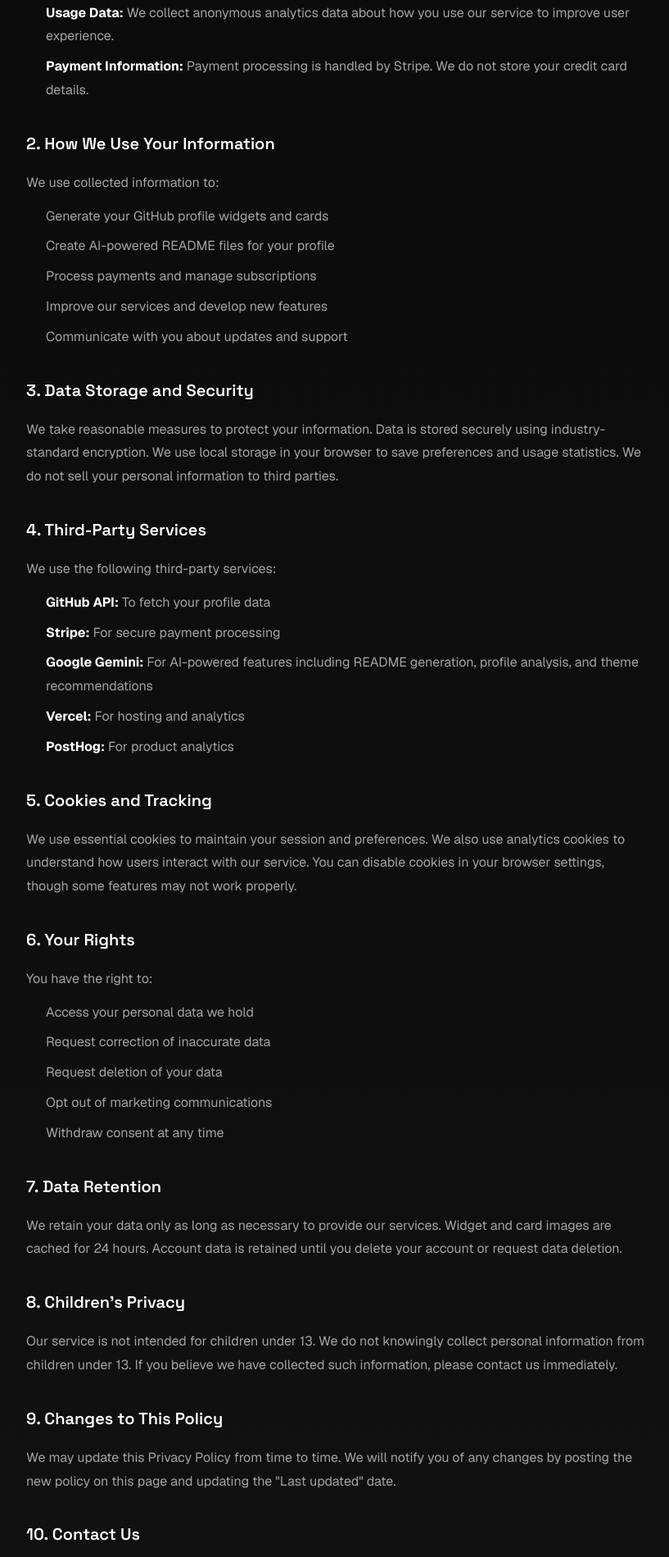
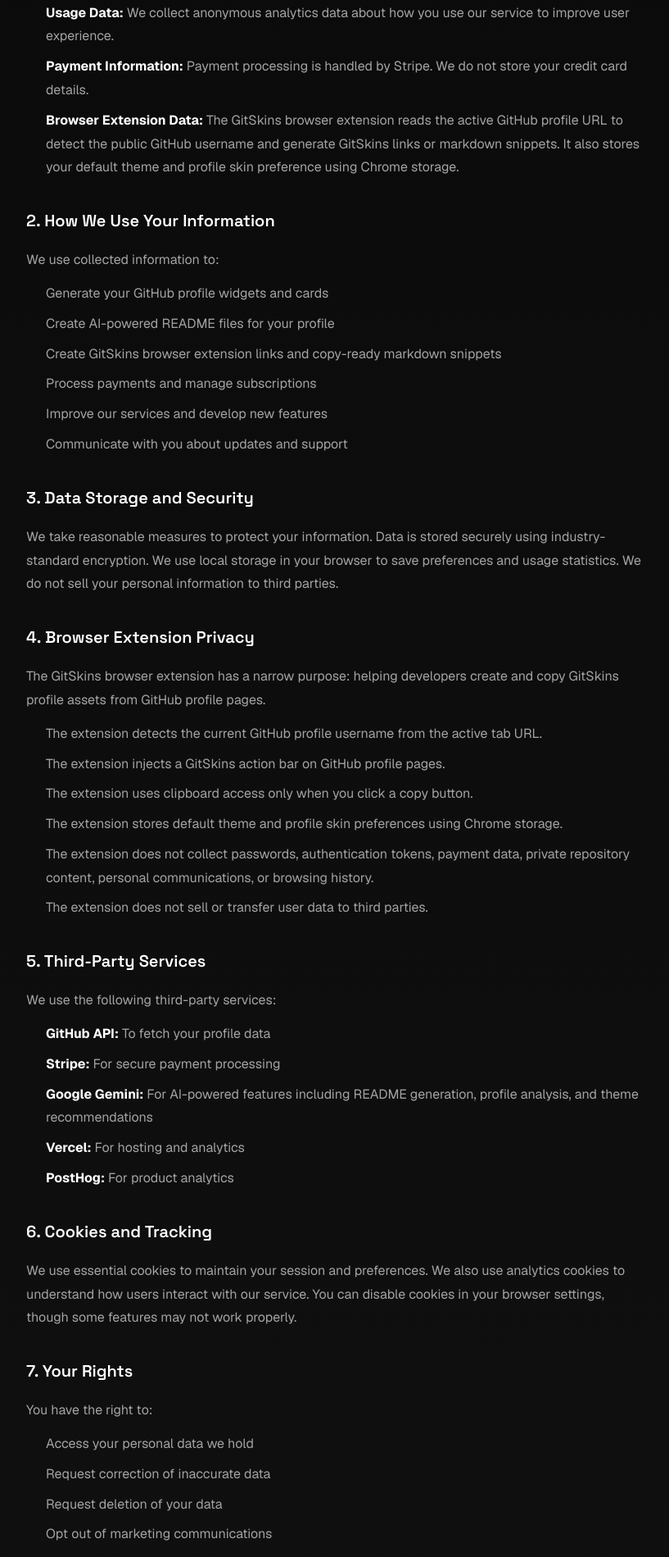
Before and after one commit to asamassekou10/GitSkins, a Next.js app: page /privacy in a window 1280 px wide. Shown: the part 540-2439 px from the top of the page at 82% size, without its empty margins (228-1045 px from the left). Built offline with nearby package versions, Linux system fonts and the light colour scheme; no server answers.

Commit message:
Update extension privacy and support disclosures

```diff
--- a/src/app/privacy/page.tsx
+++ b/src/app/privacy/page.tsx
@@ -42,7 +42,7 @@
         </h1>
 
         <p style={{ color: '#888', marginBottom: '40px' }}>
-          Last updated: January 25, 2026
+          Last updated: May 3, 2026
         </p>
 
         {/* Content */}
@@ -70,6 +70,12 @@
                 <strong style={{ color: '#fff' }}>Payment Information:</strong> Payment processing is handled
                 by Stripe. We do not store your credit card details.
               </li>
+              <li style={{ marginBottom: '8px' }}>
+                <strong style={{ color: '#fff' }}>Browser Extension Data:</strong> The GitSkins browser extension
+                reads the active GitHub profile URL to detect the public GitHub username and generate GitSkins
+                links or markdown snippets. It also stores your default theme and profile skin preference using
+                Chrome storage.
+              </li>
             </ul>
           </section>
 
@@ -81,6 +87,7 @@
             <ul style={{ paddingLeft: '24px', marginTop: '12px' }}>
               <li style={{ marginBottom: '8px' }}>Generate your GitHub profile widgets and cards</li>
               <li style={{ marginBottom: '8px' }}>Create AI-powered README files for your profile</li>
+              <li style={{ marginBottom: '8px' }}>Create GitSkins browser extension links and copy-ready markdown snippets</li>
               <li style={{ marginBottom: '8px' }}>Process payments and manage subscriptions</li>
               <li style={{ marginBottom: '8px' }}>Improve our services and develop new features</li>
               <li style={{ marginBottom: '8px' }}>Communicate with you about updates and support</li>
@@ -100,7 +107,25 @@
 
           <section style={{ marginBottom: '32px' }}>
             <h2 style={{ fontSize: '20px', fontWeight: 600, color: '#fff', marginBottom: '16px' }}>
-              4. Third-Party Services
+              4. Browser Extension Privacy
+            </h2>
+            <p style={{ marginBottom: '12px' }}>
+              The GitSkins browser extension has a narrow purpose: helping developers create and copy GitSkins
+              profile assets from GitHub profile pages.
+            </p>
+            <ul style={{ paddingLeft: '24px', marginTop: '12px' }}>
+              <li style={{ marginBottom: '8px' }}>The extension detects the current GitHub profile username from the active tab URL.</li>
+              <li style={{ marginBottom: '8px' }}>The extension injects a GitSkins action bar on GitHub profile pages.</li>
+              <li style={{ marginBottom: '8px' }}>The extension uses clipboard access only when you click a copy button.</li>
+              <li style={{ marginBottom: '8px' }}>The extension stores default theme and profile skin preferences using Chrome storage.</li>
+              <li style={{ marginBottom: '8px' }}>The extension does not collect passwords, authentication tokens, payment data, private repository content, personal communications, or browsing history.</li>
+              <li style={{ marginBottom: '8px' }}>The extension does not sell or transfer user data to third parties.</li>
+            </ul>
+          </section>
+
+          <section style={{ marginBottom: '32px' }}>
+            <h2 style={{ fontSize: '20px', fontWeight: 600, color: '#fff', marginBottom: '16px' }}>
+              5. Third-Party Services
             </h2>
             <p style={{ marginBottom: '12px' }}>We use the following third-party services:</p>
             <ul style={{ paddingLeft: '24px', marginTop: '12px' }}>
@@ -124,7 +149,7 @@
 
           <section style={{ marginBottom: '32px' }}>
             <h2 style={{ fontSize: '20px', fontWeight: 600, color: '#fff', marginBottom: '16px' }}>
-              5. Cookies and Tracking
+              6. Cookies and Tracking
             </h2>
             <p>
               We use essential cookies to maintain your session and preferences. We also use analytics
@@ -135,7 +160,7 @@
 
           <section style={{ marginBottom: '32px' }}>
             <h2 style={{ fontSize: '20px', fontWeight: 600, color: '#fff', marginBottom: '16px' }}>
-              6. Your Rights
+              7. Your Rights
             </h2>
             <p style={{ marginBottom: '12px' }}>You have the right to:</p>
             <ul style={{ paddingLeft: '24px', marginTop: '12px' }}>
@@ -149,7 +174,7 @@
 
           <section style={{ marginBottom: '32px' }}>
             <h2 style={{ fontSize: '20px', fontWeight: 600, color: '#fff', marginBottom: '16px' }}>
-              7. Data Retention
+              8. Data Retention
             </h2>
             <p>
               We retain your data only as long as necessary to provide our services. Widget and card
@@ -160,7 +185,7 @@
 
           <section style={{ marginBottom: '32px' }}>
             <h2 style={{ fontSize: '20px', fontWeight: 600, color: '#fff', marginBottom: '16px' }}>
-              8. Children&apos;s Privacy
+              9. Children&apos;s Privacy
             </h2>
             <p>
               Our service is not intended for children under 13. We do not knowingly collect personal
@@ -171,7 +196,7 @@
 
           <section style={{ marginBottom: '32px' }}>
             <h2 style={{ fontSize: '20px', fontWeight: 600, color: '#fff', marginBottom: '16px' }}>
-              9. Changes to This Policy
+              10. Changes to This Policy
             </h2>
             <p>
               We may update this Privacy Policy from time to time. We will notify you of any changes
@@ -181,7 +206,7 @@
 
           <section style={{ marginBottom: '32px' }}>
             <h2 style={{ fontSize: '20px', fontWeight: 600, color: '#fff', marginBottom: '16px' }}>
-              10. Contact Us
+              11. Contact Us
             </h2>
             <p>
               If you have any questions about this Privacy Policy, please contact us at{' '}
--- a/src/app/support/page.tsx
+++ b/src/app/support/page.tsx
@@ -24,6 +24,14 @@
     answer: 'Payments are handled by Stripe. Pro subscribers can manage or cancel from Dashboard → Manage subscription. Lifetime Pro is a one-time purchase.',
   },
   {
+    question: 'How do I get help with the GitSkins browser extension?',
+    answer: 'Email gitskinspro@gmail.com with your browser, extension version, GitHub profile URL, and a short description of the issue. The extension only works on GitHub profile pages, not repository pages.',
+  },
+  {
+    question: 'Does the extension change my GitHub profile for everyone?',
+    answer: 'No. The extension adds GitSkins tools to your own browser while you use GitHub. To publish something other people can see, copy the generated README markdown or share your hosted GitSkins profile skin link.',
+  },
+  {
     question: 'How do I get support?',
     answer: 'Email gitskinspro@gmail.com for account or billing help. For bugs and feature requests, GitHub issues are the best place.',
   },
@@ -41,6 +49,12 @@
     copy: 'Report rendering issues, broken cards, or ideas for new themes.',
     href: 'https://github.com/asamassekou10/GitSkins/issues',
     label: 'Open GitHub issues',
+  },
+  {
+    title: 'Browser extension',
+    copy: 'Chrome or Edge extension install, popup, action bar, and copy-button issues.',
+    href: 'mailto:gitskinspro@gmail.com?subject=GitSkins%20browser%20extension%20support',
+    label: 'Email extension support',
   },
   {
     title: 'Get oriented',
```
